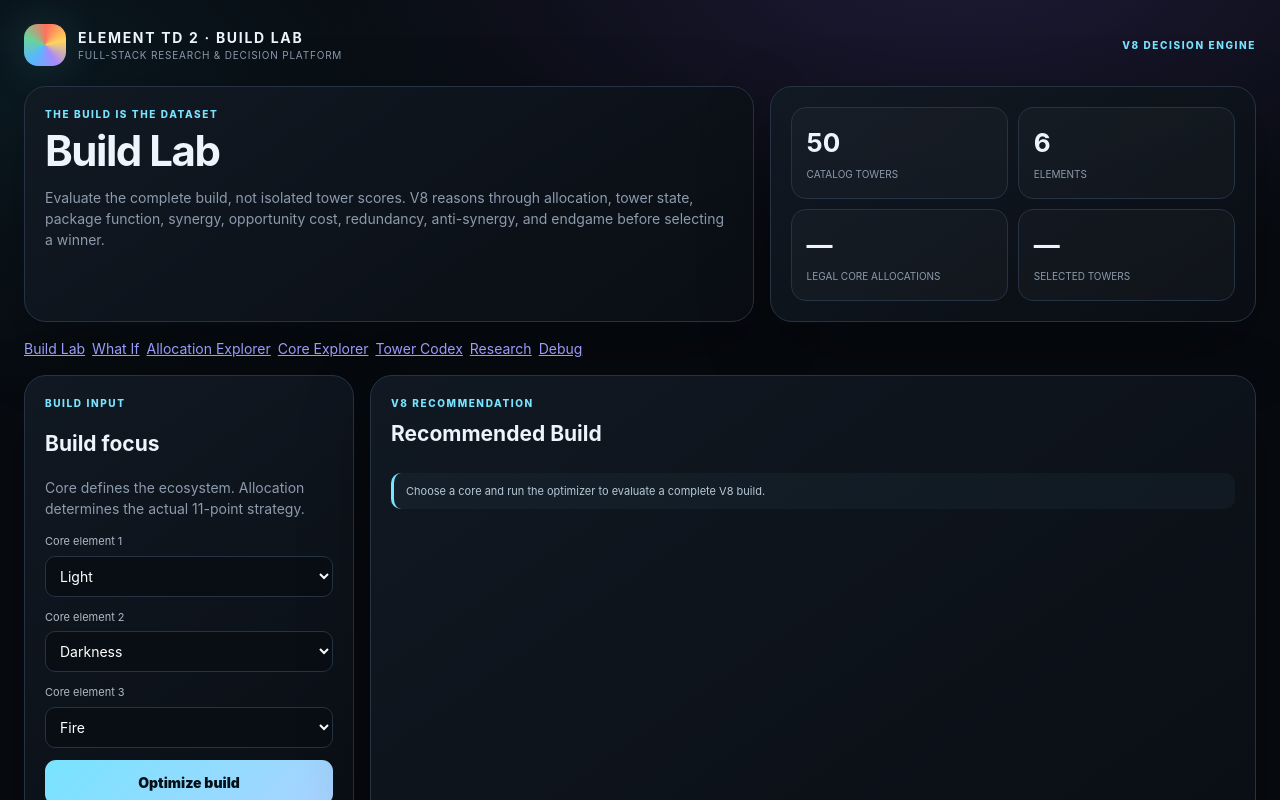
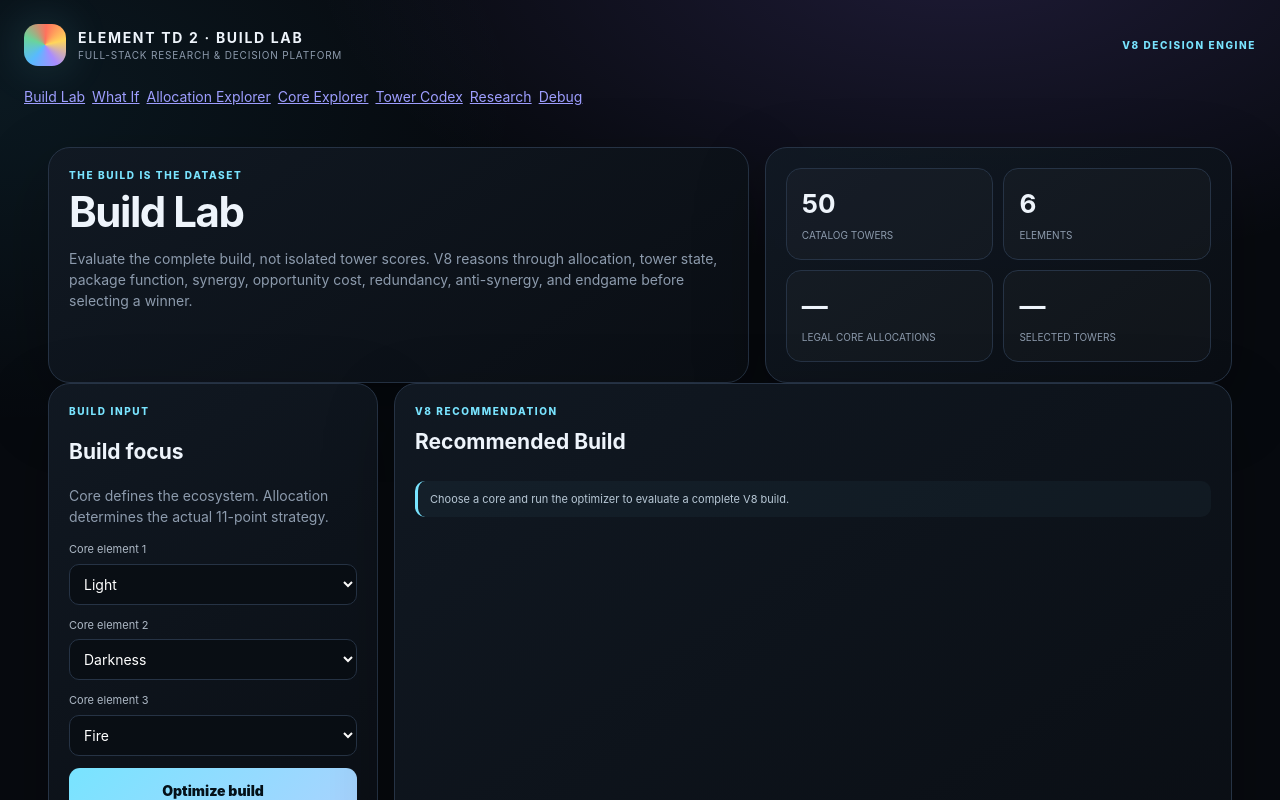
Before and after one commit to jjtzoo/Build-Lab-ETD2, a Next.js app: page / in a window 1280 px wide. Shown: the top 800 px of the page. Built offline with nearby package versions, Linux system fonts and the light colour scheme.

Commit message:
add shared app router shell

```diff
--- a/app/layout.tsx
+++ b/app/layout.tsx
@@ -1,11 +1,28 @@
 import type { Metadata } from "next";
+import { Header } from "@/components/app-shell/header";
+import { Navigation } from "@/components/app-shell/navigation";
 import "./globals.css";
 
 export const metadata: Metadata = {
   title: "Element TD 2 · Build Lab",
-  description: "Full-stack build optimization and mechanics research platform for Element TD 2."
+  description:
+    "Full-stack build optimization and mechanics research platform for Element TD 2.",
 };
 
-export default function RootLayout({ children }: Readonly<{ children: React.ReactNode }>) {
-  return <html lang="en"><body>{children}</body></html>;
+export default function RootLayout({
+  children,
+}: Readonly<{
+  children: React.ReactNode;
+}>) {
+  return (
+    <html lang="en">
+      <body>
+        <main className="shell">
+          <Header />
+          <Navigation />
+          {children}
+        </main>
+      </body>
+    </html>
+  );
 }
--- a/app/page.tsx
+++ b/app/page.tsx
@@ -1,13 +1,11 @@
 "use client";
 
 import { useMemo, useState } from "react";
-import { Header } from "@/components/app-shell/header";
-import { Navigation } from "@/components/app-shell/navigation";
 import { BuildInput } from "@/components/build-lab/build-input";
 import type { ElementName } from "@/lib/types";
 import type { CandidateEvaluation } from "@/lib/engine/types";
 import { Recommendation } from "@/components/build-lab/recommendation";
-import { TowerPackage } from "@/components/build-lab/towerpackage";
+import { TowerPackage } from "@/components/build-lab/tower-package";
 import { DecisionEvidence } from "@/components/build-lab/decision-evidence";
 import { Alternatives } from "@/components/build-lab/alternatives";
 import { DebugPanel } from "@/components/build-lab/debug-panel";
@@ -135,8 +133,6 @@
 
   return (
     <main className="shell">
-      <Header />
-
       <section className="hero">
         <div className="panel">
           <div className="eyebrow">
@@ -185,8 +181,6 @@
         </div>
       </section>
 
-      <Navigation />
-
       <section className="workspace">
         <BuildInput
           core={core}
```
